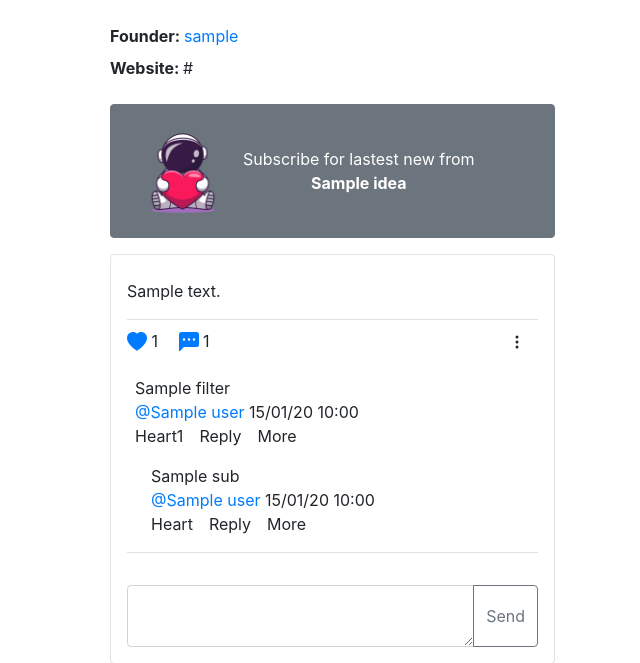
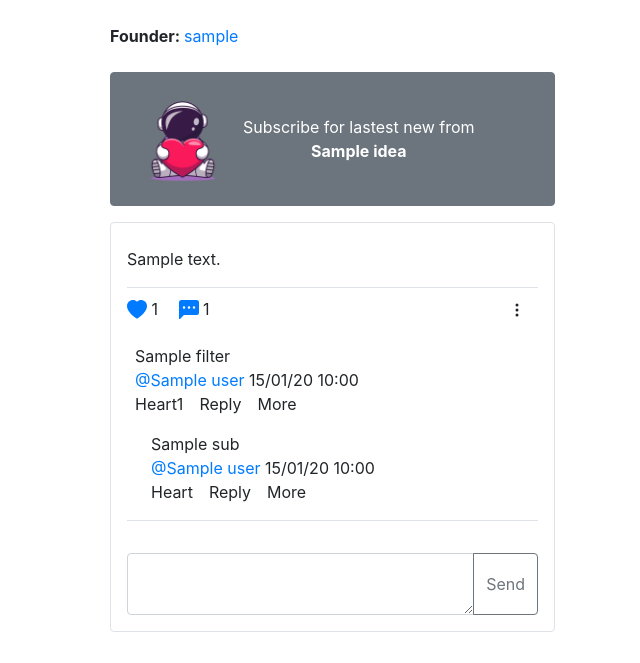
Before and after one commit to canhazn/whatsidea, a Django app: template templates/idea/idea-base.html in a window 1280 px wide. Shown: the part 56-719 px from the top of the page, without its empty margins (640-1280 px from the left). Run offline with Django 3.2, Linux system fonts and the light colour scheme; the template is opened without the code that fills it: most values are stand-ins (such as "Sample title", 1, 10 or a date in 2020); parts of the project's set-up code (start-up, migrations or seed data) failed here and were passed over; some libraries are stand-ins or nearby versions.

Commit message:
delete website

```diff
--- a/core/models.py
+++ b/core/models.py
@@ -102,6 +102,7 @@ class Vote(models.Model):
     idea = models.ForeignKey(Idea, on_delete=models.CASCADE)
     user = models.ForeignKey(User, null=False, on_delete=models.CASCADE)
     date_created = models.DateTimeField(auto_now_add=True)
+    models.
 
     def __str__(self):
         return "user:%s  idea:%s" % (str(self.user), str(self.idea))
--- a/templates/idea/component/post-area.html
+++ b/templates/idea/component/post-area.html
@@ -10,7 +10,7 @@
 </style>
 
 <div class="idea-additional-info py-2">
-    <nav class="navbar p-0 mb-2 justify-content-start">
+    <nav class="navbar p-0 justify-content-start">
         <strong>Founder:&nbsp</strong>
         {% for user in idea.founder.all %}
         <a href="{% url 'user-detail-page' user %}">{{ user.username }}</a>
@@ -19,13 +19,6 @@
         {% endif %}
         {% endfor %}
     </nav>
-
-    {% if idea.website %}
-    <nav class="navbar p-0 justify-content-start">
-        <strong>Website:&nbsp</strong>
-        <a>{{ idea.website }}</a>
-    </nav>
-    {% endif %}
 </div>
 
 <!-- Post area ------------>
```
